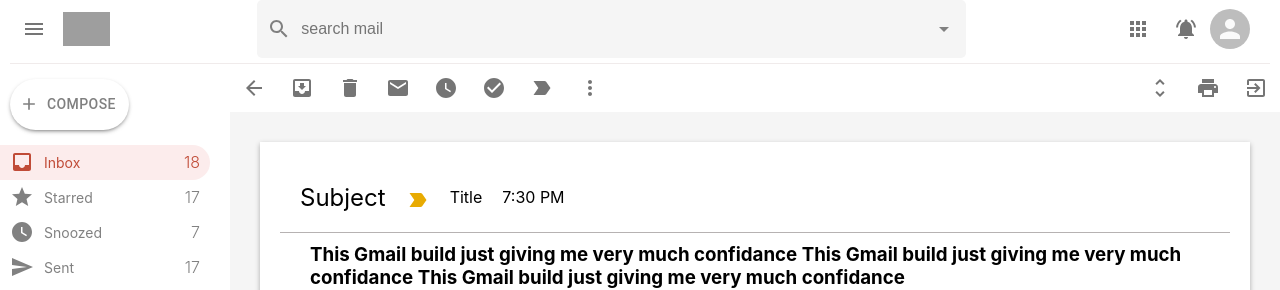
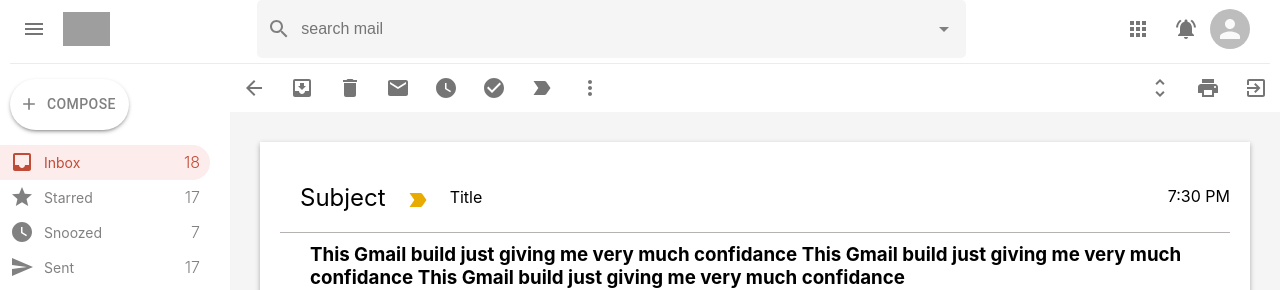
Before and after one commit to SammedSankonatti/gmail-frontend, a React (Create React App) app: page /mail in a window 1280 px wide. Shown: the top 290 px of the page. Built offline with nearby package versions, Linux system fonts and the light colour scheme; grey boxes are pictures that could not be loaded.

Commit message:
The mail__body is positioned relative and see the diff of absolute position of mail__time

```diff
--- a/src/Mail.css
+++ b/src/Mail.css
@@ -50,11 +50,11 @@
     margin-left: 20px;
 }
 
-/* .mail__time{
+.mail__time{
     position: absolute;
     top: 24px;
     right: 0;
-} */
+}
 
 .mail__message{
     padding: 10px;
```
